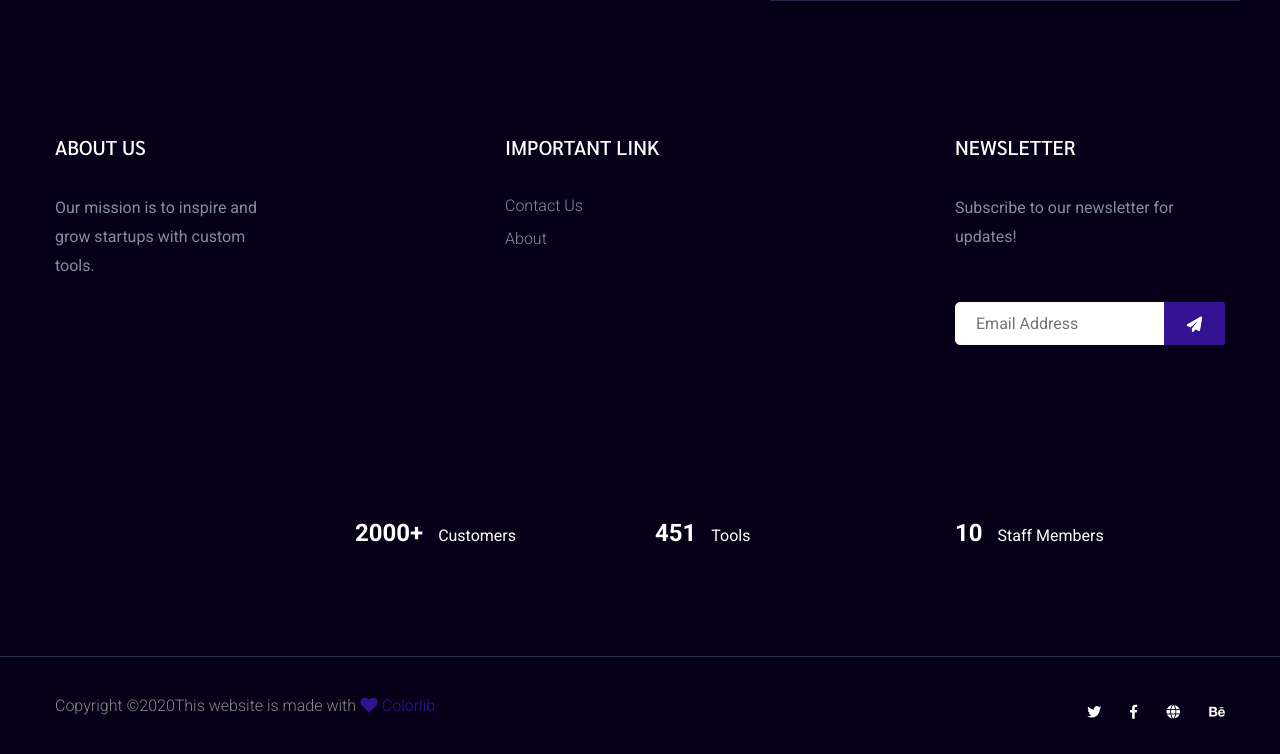
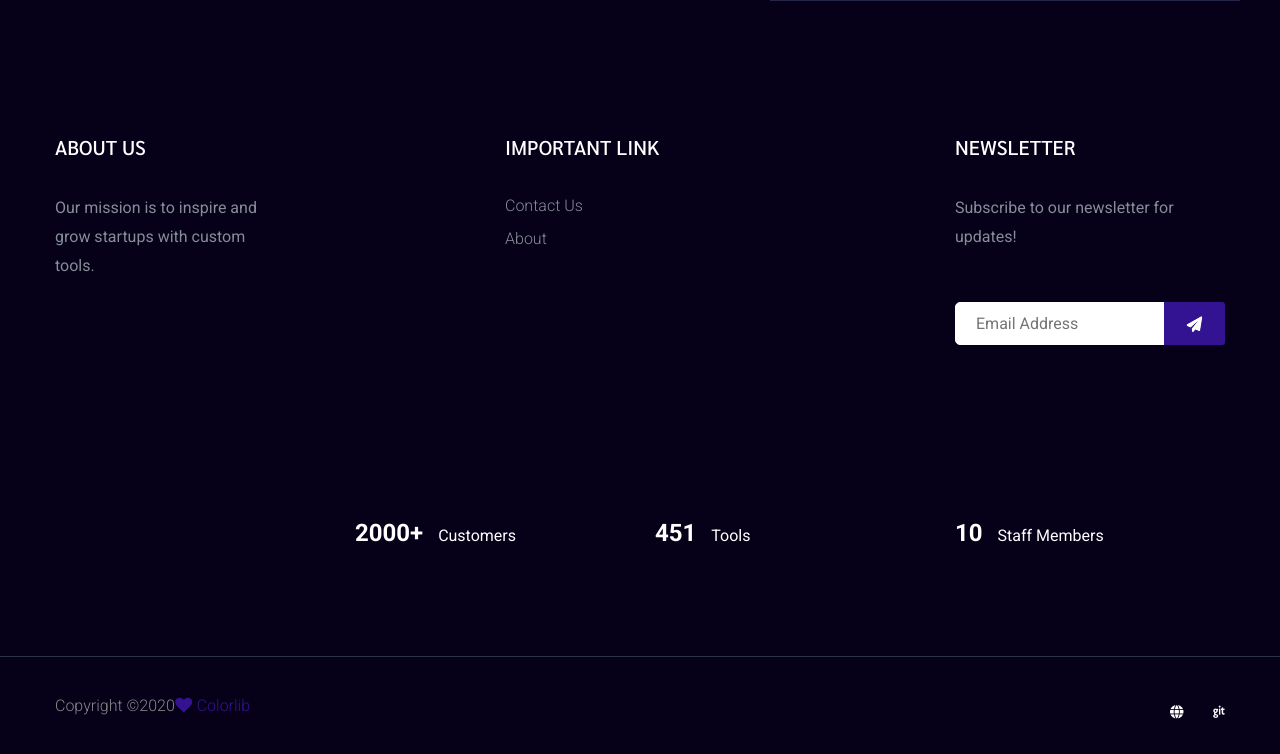
Before and after one commit to wallabytech/wallaby-tech-production, a plain HTML site: page about.html in a window 1280 px wide. Shown: the part 1382-2136 px from the top of the page. Drawn offline with Linux system fonts and the light colour scheme.

Commit message:
We <3 Open Source

```diff
--- a/about.html
+++ b/about.html
@@ -232,17 +232,14 @@
                      <div class="row d-flex justify-content-between align-items-center">
                          <div class="col-xl-10 col-lg-8 ">
                              <div class="footer-copy-right">
-                                 <p><!-- Link back to Colorlib can't be removed. Template is licensed under CC BY 3.0. -->
-  Copyright &copy;<script>document.write(new Date().getFullYear());</script>This website is made with <i class="fa fa-heart" aria-hidden="true"></i> <a href="https://colorlib.com" target="_blank">Colorlib</a>
-  <!-- Link back to Colorlib can't be removed. Template is licensed under CC BY 3.0. --></p>
+                                  <!--Template is licensed under CC BY 3.0. -->
+                                 <p>Copyright &copy;<script>document.write(new Date().getFullYear());</script><i class="fa fa-heart" aria-hidden="true"></i> <a href="https://colorlib.com" target="_blank">Colorlib</a></p>
                              </div>
                          </div>
                          <div class="col-xl-2 col-lg-4">
                              <div class="footer-social f-right">
-                                <a href="#"><i class="fab fa-twitter"></i></a>
-                                <a href="https://www.facebook.com/sai4ull"><i class="fab fa-facebook-f"></i></a>
                                 <a href="#"><i class="fas fa-globe"></i></a>
-                                <a href="#"><i class="fab fa-behance"></i></a>
+                                <a href="https://github.com/wallabytech/wallaby-tech-production"><i class="fab fa-git"></i></a>
                              </div>
                          </div>
                      </div>
```
Also changed, not shown: contact.html (+3 -6 lines).
